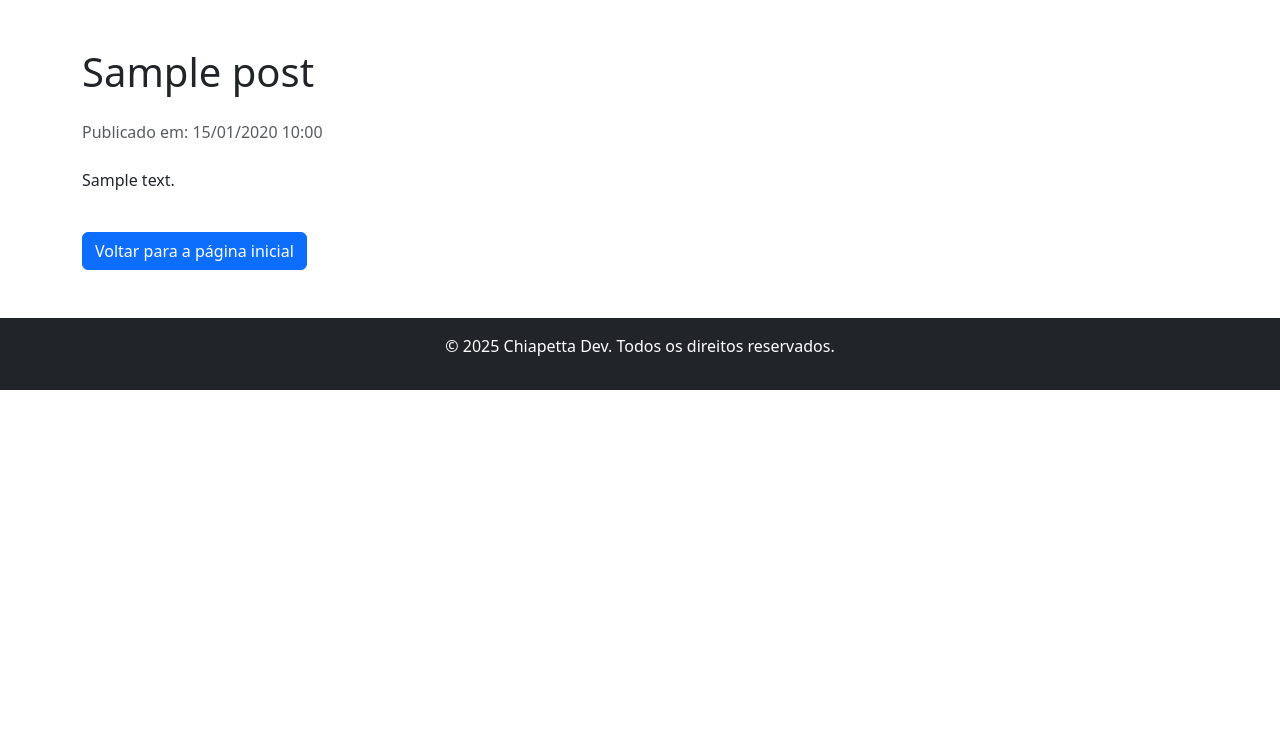
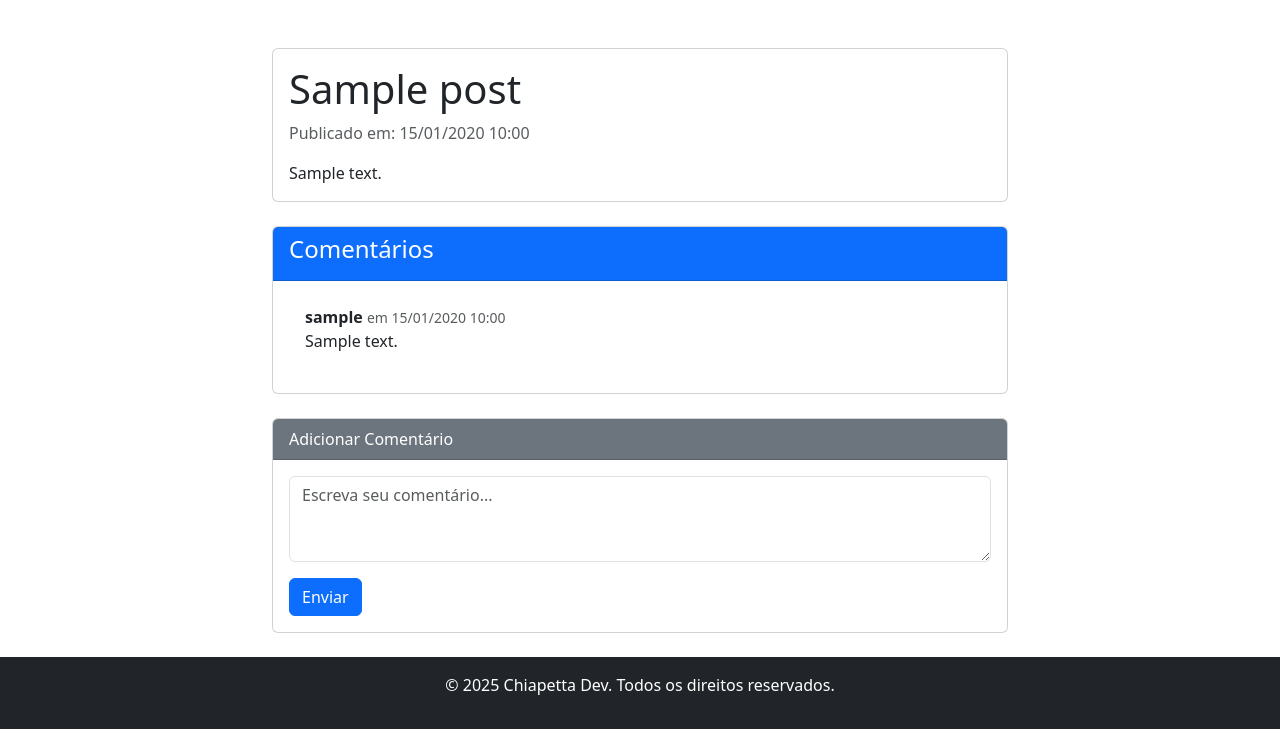
Before and after one commit to chiapettaiago/my_portfolio, a Flask app: page /post/1 in a window 1280 px wide. Shown: the part 56-800 px from the top of the page. Run offline with Flask 3, Linux system fonts and the light colour scheme; a user stored in the database is signed in; tables that the repository leaves empty hold one stand-in row (values such as "Sample post"); some libraries are stand-ins or nearby versions.

Commit message:
comentários em posts

```diff
--- a/app.py
+++ b/app.py
@@ -19,11 +19,22 @@ class User(UserMixin, db.Model):
     username = db.Column(db.String(80), unique=True, nullable=False)
     password = db.Column(db.String(255), nullable=False)
 
+class Comment(db.Model):
+    id = db.Column(db.Integer, primary_key=True)
+    post_id = db.Column(db.Integer, db.ForeignKey('post.id'), nullable=False)
+    user_id = db.Column(db.Integer, db.ForeignKey('user.id'), nullable=False)
+    content = db.Column(db.Text, nullable=False)
+    created_at = db.Column(db.DateTime, default=datetime.utcnow)
+    user = db.relationship('User', backref='comments', lazy=True)  # Relacionamento com User
+
+
+# Relacionamento no modelo Post
 class Post(db.Model):
     id = db.Column(db.Integer, primary_key=True)
     title = db.Column(db.String(100), nullable=False)
     content = db.Column(db.Text, nullable=False)
-    created_at = db.Column(db.DateTime, nullable=False, default=datetime.utcnow)
+    created_at = db.Column(db.DateTime, default=datetime.utcnow)
+    comments = db.relationship('Comment', backref='post', lazy=True)
 
 @login_manager.user_loader
 def load_user(user_id):
@@ -53,14 +64,19 @@ def home():
 @app.route('/post/<int:post_id>')
 def post(post_id):
     post = Post.query.get_or_404(post_id)
+    comments = Comment.query.filter_by(post_id=post.id).order_by(Comment.created_at.desc()).all()
+
     post_dict = {
         'id': post.id,
         'title': post.title,
         'content': post.content,
         'created_at': post.created_at.strftime('%d/%m/%Y %H:%M')
     }
+
     recent_posts = get_recent_posts()
-    return render_template('post.html', post=post_dict, recent_posts=recent_posts)
+
+    return render_template('post.html', post=post_dict, recent_posts=recent_posts, comments=comments, user=current_user)
+
 
 @app.route('/create', methods=['GET', 'POST'])
 @login_required
@@ -111,6 +127,23 @@ def login():
             flash('Credenciais inválidas.', 'danger')
     return render_template('login.html')
 
+@app.route('/post/<int:post_id>/comment', methods=['POST'])
+@login_required
+def add_comment(post_id):
+    content = request.form.get('content')
+
+    if not content:
+        flash('O comentário não pode estar vazio.', 'danger')
+        return redirect(url_for('post', post_id=post_id))
+
+    comment = Comment(post_id=post_id, user_id=current_user.id, content=content)
+    db.session.add(comment)
+    db.session.commit()
+
+    flash('Comentário adicionado com sucesso!', 'success')
+    return redirect(url_for('post', post_id=post_id))
+
+
 @app.route('/logout')
 @login_required
 def logout():
--- a/templates/post.html
+++ b/templates/post.html
@@ -3,14 +3,59 @@
 {% block title %}{{ post['title'] }}{% endblock %}
 
 {% block content %}
-<section class="py-5">
-    <div class="container">
-        <h1 class="mb-4">{{ post['title'] }}</h1>
-        <p class="text-muted">Publicado em: {{ post['created_at'] }}</p>
-        <div class="mt-4">
-            <p>{{ post['content'] | safe }}</p>
+<div class="container mt-5">
+    <div class="row">
+        <div class="col-lg-8 mx-auto">
+            <!-- Post -->
+            <div class="card mb-4">
+                <div class="card-body">
+                    <h1 class="card-title">{{ post['title'] }}</h1>
+                    <p class="text-muted">Publicado em: {{ post['created_at'] }}</p>
+                    <p class="card-text">{{ post['content'] | safe }}</p>
+                </div>
+            </div>
+
+            <!-- Seção de Comentários -->
+            <div class="card mb-4">
+                <div class="card-header bg-primary text-white">
+                    <h4>Comentários</h4>
+                </div>
+                <div class="card-body">
+                    {% if comments %}
+                        <ul class="list-group list-group-flush">
+                            {% for comment in comments %}
+                            <li class="list-group-item">
+                                <strong>{{ comment.user.username }}</strong>
+                                <span class="text-muted small">em {{ comment.created_at.strftime('%d/%m/%Y %H:%M') }}</span>
+                                <p>{{ comment.content }}</p>
+                            </li>
+                            {% endfor %}
+                        </ul>
+                    {% else %}
+                        <p class="text-muted">Nenhum comentário ainda. Seja o primeiro a comentar!</p>
+                    {% endif %}
+                </div>
+            </div>
+
+            <!-- Formulário de Comentário -->
+            {% if current_user.is_authenticated %}
+            <div class="card mb-4">
+                <div class="card-header bg-secondary text-white">
+                    Adicionar Comentário
+                </div>
+                <div class="card-body">
+                    <form action="{{ url_for('add_comment', post_id=post['id']) }}" method="POST">
+                        <div class="mb-3">
+                            <textarea name="content" rows="3" class="form-control" placeholder="Escreva seu comentário..." required></textarea>
+                        </div>
+                        <button type="submit" class="btn btn-primary">Enviar</button>
+                    </form>
+                </div>
+            </div>
+            {% else %}
+            <p><a href="{{ url_for('login') }}">Faça login</a> para comentar.</p>
+            {% endif %}
         </div>
-        <a href="{{ url_for('home') }}" class="btn btn-primary mt-4">Voltar para a página inicial</a>
     </div>
-</section>
+</div>
 {% endblock %}
```
